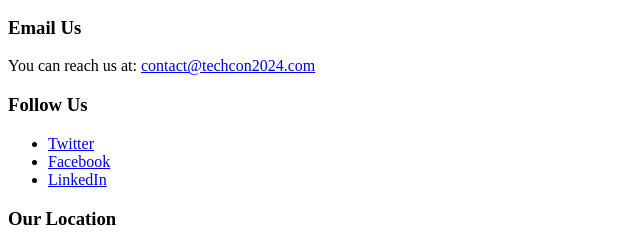
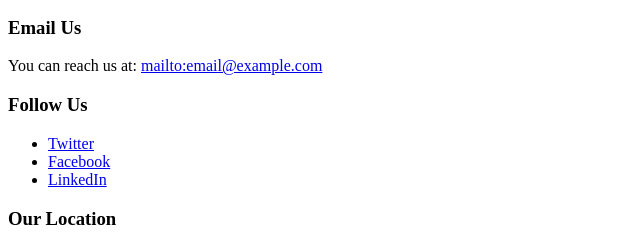
Before and after one commit to techwizelechia/TechCon_HTML, a plain HTML site: page techcon_website/contact.html in a window 1280 px wide. Shown: the part 202-435 px from the top of the page, 0-640 px from the left. Drawn offline with Linux system fonts and the light colour scheme.

Commit message:
Update contact.html
updated email

```diff
--- a/techcon_website/contact.html
+++ b/techcon_website/contact.html
@@ -21,7 +21,7 @@
         <h2>Get in Touch</h2>
         <section>
           <h3>Email Us</h3>
-          <p>You can reach us at: <a href="mailto:contact@techcon2024.com">contact@techcon2024.com</a></p>
+          <p>You can reach us at: <a href="mailto:mailto:email@example.com">mailto:email@example.com</a></p>
         </section>
         <section>
           <h3>Follow Us</h3>
```
